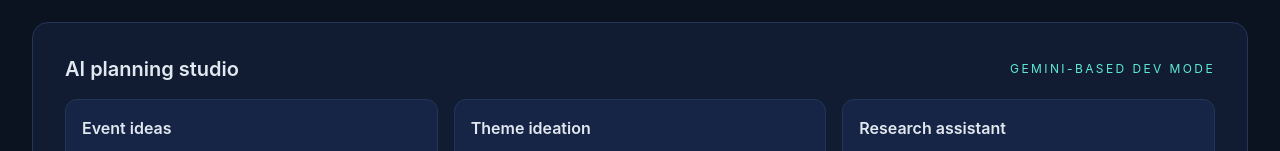
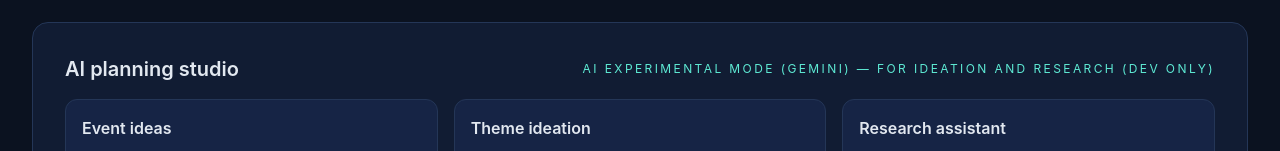
Before and after one commit to mstomar698/eventgo, a Next.js app: page / in a window 1280 px wide. Shown: the part 561-712 px from the top of the page. Built offline with nearby package versions, Linux system fonts and the light colour scheme; no server answers; sample sign-in values are in the browser's storage; what http-react would draw is missing.

Commit message:
chore: add homepage comments and clarify AI mode copy

```diff
--- a/src/components/homepage/index.tsx
+++ b/src/components/homepage/index.tsx
@@ -1,3 +1,5 @@
+// Homepage content component used on authenticated workspace root
+// Contains quick links to main workspace areas and AI studio
 'use client';
 
 import AppShell from '@/components/layout/app-shell';
@@ -96,7 +98,7 @@ const HomePage = () => {
         <div className="flex items-center justify-between gap-4">
           <h2 className="text-xl font-semibold">AI planning studio</h2>
           <p className="text-xs uppercase tracking-[0.2em] text-[var(--app-accent)]">
-            Gemini-based dev mode
+            AI experimental mode (Gemini) — for ideation and research (dev only)
           </p>
         </div>
         <div className="mt-4 grid gap-4 md:grid-cols-3">
```
